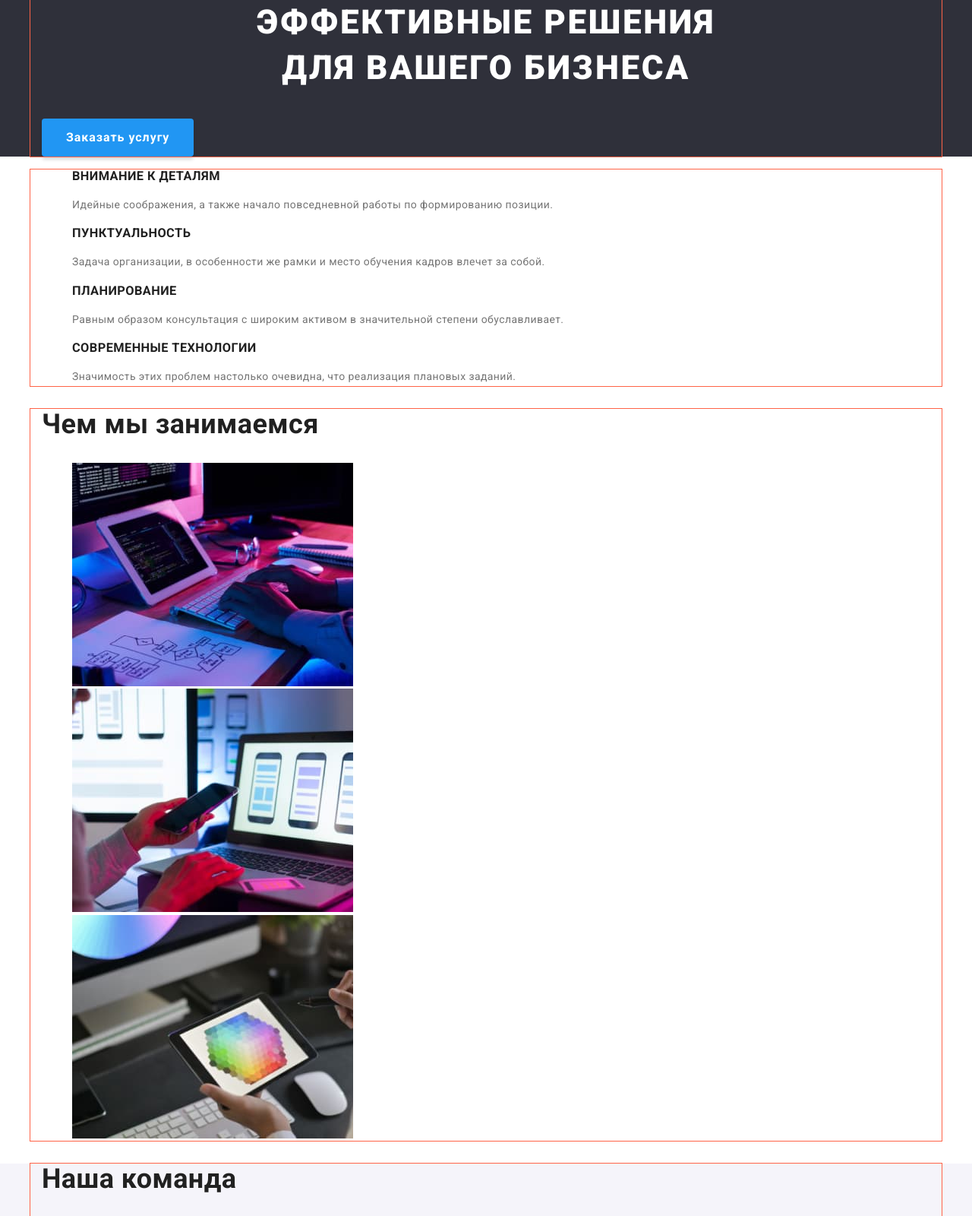
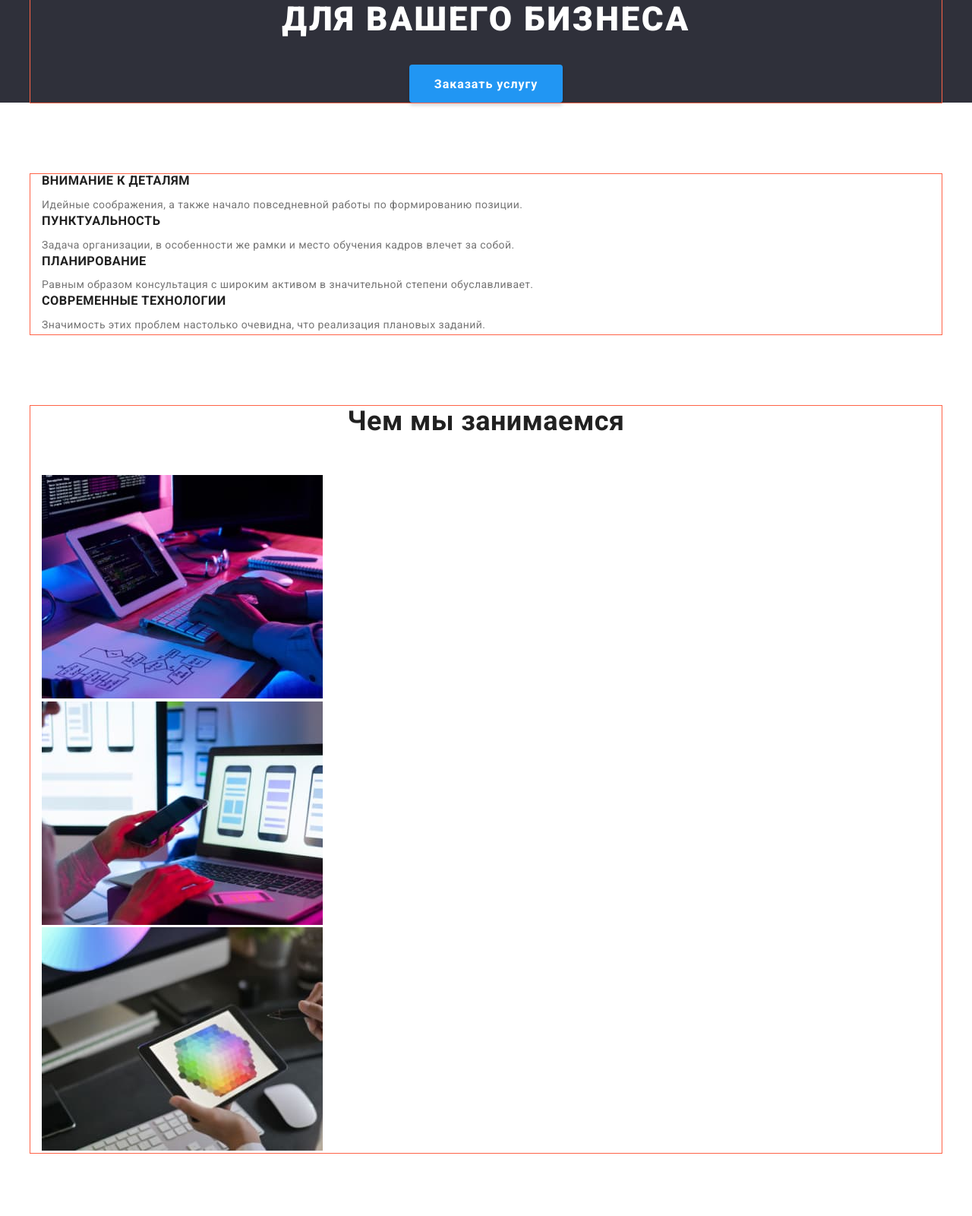
Before and after one commit to vokur13/goit-markup-hw-03, a plain HTML site: page index.html in a window 1280 px wide. Shown: the part 180-1780 px from the top of the page at 76% size. Drawn offline with nearby package versions, Linux system fonts and the light colour scheme.

Commit message:
SCC
Применение стилей и геометрии к блоорчной

```diff
--- a/css/styles.css
+++ b/css/styles.css
@@ -90,7 +90,6 @@ address {
   font-weight: 900;
   font-size: 44px;
   line-height: 1.36;
-  text-align: center;
   letter-spacing: 0.06em;
   text-transform: uppercase;
   color: var(--white-color);
@@ -112,11 +111,9 @@ address {
   font-weight: 700;
   font-size: 16px;
   line-height: 1.88;
-  display: flex;
-  align-items: center;
-  text-align: center;
   letter-spacing: 0.06em;
   color: var(--white-color);
+  box-shadow: 0px 4px 4px rgba(0, 0, 0, 0.15);
   cursor: pointer;
 }
 .section-title {
@@ -189,6 +186,20 @@ address {
   line-height: 1.71;
   color: var(--white-color);
 }
+.suscribe {
+  line-height: 1.14;
+  text-transform: uppercase;
+  color: var(--white-color);
+}
+.subscribe-btn {
+  background: var(--accent-color);
+  box-shadow: 0px 4px 4px rgba(0, 0, 0, 0.15);
+  font-weight: 700;
+  font-size: 16px;
+  line-height: 1.88;
+  letter-spacing: 0.06em;
+  color: var(--white-color);
+}
 /* Projects Portfolio */
 .projects .title {
   font-weight: 700;
@@ -228,7 +239,7 @@ address {
   text-align: center;
   color: var(--white-color);
 }
-/* Геометрия элементов */
+/* Геометрия и позиционирование элементов */
 .container {
   outline: 1px solid tomato;
   width: 1200px;
@@ -237,28 +248,75 @@ address {
   margin-left: auto;
   margin-right: auto;
 }
+.list {
+  padding: 0;
+  margin: 0;
+}
+.title {
+  padding: 0;
+  margin: 0%;
+}
+.section-title {
+  padding: 0;
+  margin: 0;
+}
+.features-p-style {
+  padding: 0;
+  margin: 0;
+}
+.team-unit {
+  padding: 0;
+  margin: 0;
+}
 .principal-section .container {
-  outline: 1px solid tomato;
+  text-align: center;
+}
+.principal-section-title {
+  margin-top: 0px;
+  margin-bottom: 30px;
 }
 .order-button {
+  min-width: 200px;
+  height: 50px;
+  align-items: center;
+  text-align: center;
   display: inline-block;
-  box-shadow: 0px 4px 4px rgba(0, 0, 0, 0.15);
-  border: none;
+  border: 1px solid transparent;
   border-radius: 4px;
   padding: 10px 32px;
 }
-.section.team .container {
-  outline: 1px solid tomato;
-  /* position: absolute; */
-  /* display: inline-block; */
+.section.features {
+  padding-top: 94px;
+  padding-bottom: 94px;
 }
-.section.features .container {
-  outline: 1px solid tomato;
-  /* position: absolute; */
-  /* display: inline-block; */
+.section.features .container.upper {
+  margin-bottom: 94px;
+}
+.container.lower .section-title {
+  text-align: center;
+}
+.section.team .section-title {
+  text-align: center;
+}
+.features.list .title {
+  margin-bottom: 10px;
 }
 .section.profile .container {
-  outline: 1px solid tomato;
-  /* position: absolute; */
-  /* display: inline-block; */
 }
+.profile .section-title {
+  margin-bottom: 50px;
+}
+.section.team {
+  padding-top: 94px;
+  padding-bottom: 94px;
+}
+.section.team .container {
+}
+.subscribe-btn {
+  border: 1px solid transparent;
+  min-width: 200px;
+  height: 50px;
+  border-radius: 4px;
+  padding: 10px 28px;
+  text-align: center;
+}
--- a/index.html
+++ b/index.html
@@ -56,8 +56,8 @@
         </div>
       </section>
 
-      <section class="section features">
-        <div class="container">
+      <section class="section features profile">
+        <div class="container upper">
           <h2 class="section-title visually-hidden">Наши преимущества</h2>
           <!--Наши преимущества, скрытый заголовок-->
           <ul class="features list">
@@ -87,10 +87,7 @@
             </li>
           </ul>
         </div>
-      </section>
-
-      <section class="section profile">
-        <div class="container">
+        <div class="container lower">
           <h2 class="section-title">Чем мы занимаемся</h2>
           <!--Чем мы занимаемся-->
           <ul class="list">
@@ -153,7 +150,10 @@
 
     <footer class="footer">
       <!--Футер - Наши контакты-->
-      <a class="studio-logo link" href="./index.html"><span class="web-effect">Web</span>Studio</a>
+      <div class="container">
+        <a class="studio-logo link" href="./index.html"
+          ><span class="web-effect">Web</span>Studio</a
+        >
         <address>
           <ul class="list">
             <li>
@@ -173,7 +173,7 @@
             </li>
           </ul>
         </address>
-      <!-- Задание #5, 6, 7
+        <!-- Задание #4
       <div>
         <b>присоединяйтесь</b>
         <ul>
@@ -182,13 +182,15 @@
           <li><a href="" aria-label="Instagram link">Instagram</a></li>
           <li><a href="" aria-label="LinkedIn link">LinkedIn</a></li>
         </ul>
+      </div> -->
+        <!-- Задание № 6-7
+        <div>
+          <b class="suscribe">Подпишитесь на рассылку</b>
+          <button class="subscribe-btn" type="button">Подписаться</button>
+        </div> -->
+        <!-- Задание № 6-7
+      <p>&copy; WebStudio, Inc. 2022.</p> -->
       </div>
-      <div>
-        <b>Подпишитесь на рассылку</b>
-        <button type="button">Подписаться</button>
-      </div>
-      -->
-      <!-- <p>&copy; WebStudio, Inc. 2022.</p> -->
     </footer>
   </body>
 </html>
```
Lines whose indentation alone changed are shown as unchanged.
